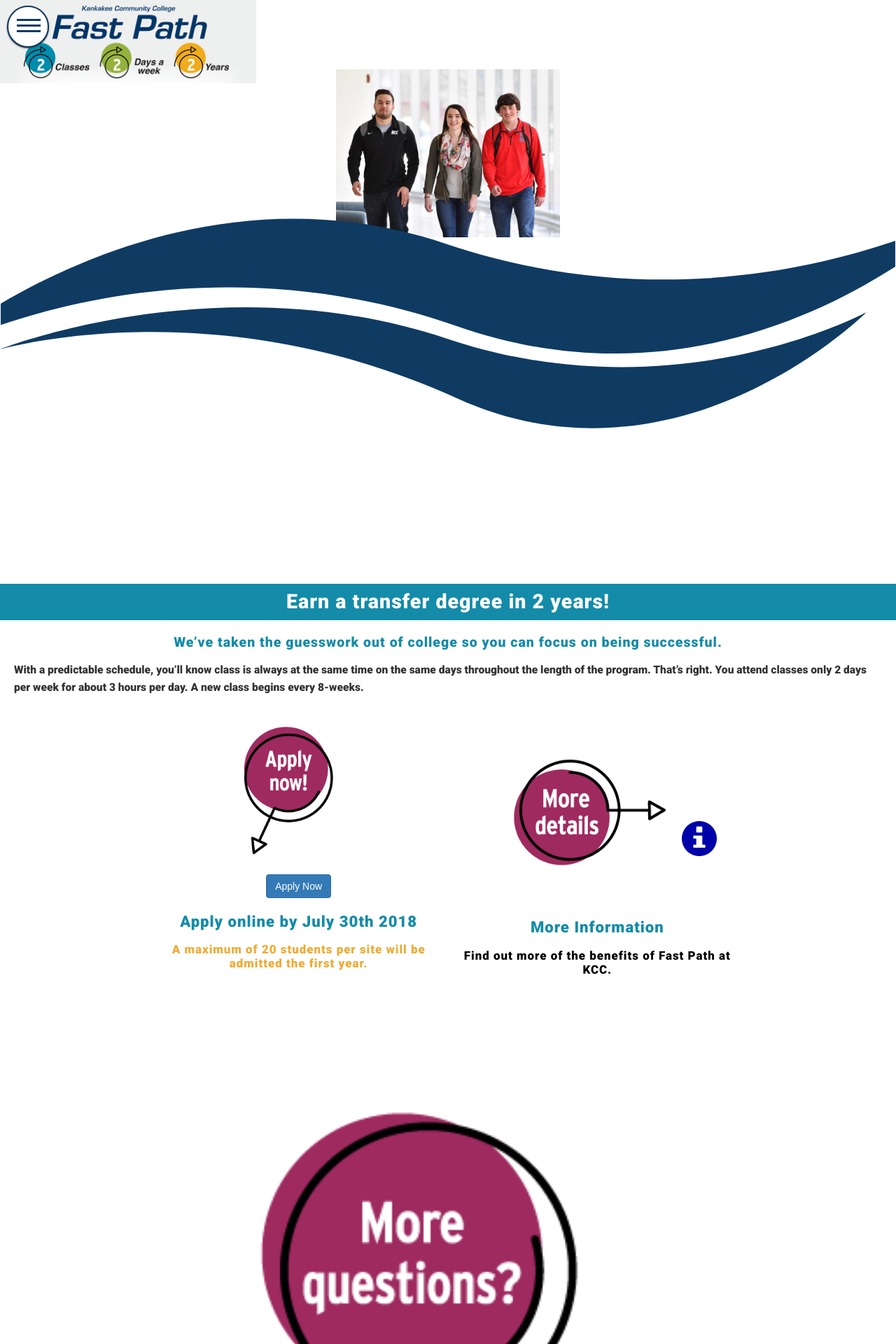
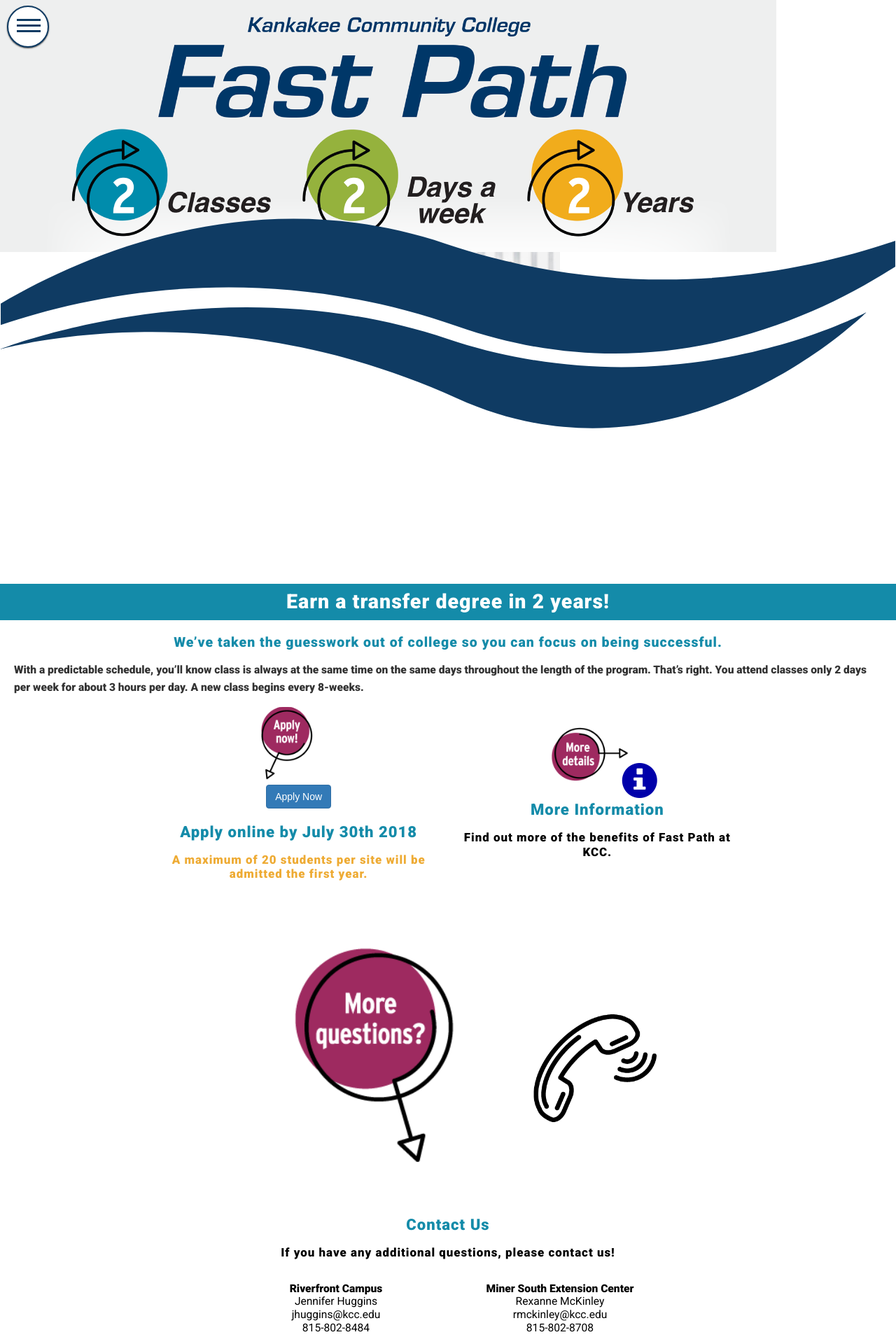
Before and after one commit to wdzajicek/jekyll-kcc-fastpath_img-zoom, a Jekyll site: the page built from index.md, in a window 1280 px wide. Shown: the top 1920 px of the page at 70% size. Built offline with Jekyll 4.4.1, drawn with Linux system fonts in a browser that asks for light colours; nearby versions of some CDN libraries.

Commit message:
Fix layout issues mobile and tablet devices up to iPad Pro size

```diff
--- a/_includes/bottom-cards.html
+++ b/_includes/bottom-cards.html
@@ -13,7 +13,7 @@
           <p class="card-p">We’ll help you start<br />your journey</p>
           <div class="engagement-card-cta"><a href="http://apply.kcc.edu" target="_blank" rel="noopener"><button type="button" class="button btn btn-primary card-btn">Apply Now</button></a></div>
         </div>
-        <div class="engagement-card-photo"><a href="http://apply.kcc.edu" target="_blank" rel="noopener"><img src="/img/D51_8659.jpg" alt="Woman using a laptop computer"/></a></div>
+        <div class="engagement-card-photo"><a href="http://apply.kcc.edu" target="_blank" rel="noopener"><img src="/img/D51_8659.jpg" alt="Woman using a laptop computer" class="img-marg"/></a></div>
       </div>
     </div>
     <br />
@@ -24,7 +24,7 @@
           <p class="card-p">Personalized, with <br />your own guide</p>
           <div class="engagement-card-cta"><a href="http://www.kcc.edu/future/start/Pages/vip.aspx" target="_blank" rel="noopener"><button type="button" class="button btn btn-primary card-btn">Visit KCC</button></a></div>
         </div>
-        <div class="engagement-card-photo"><a href="http://www.kcc.edu/future/start/Pages/vip.aspx" target="_blank" rel="noopener"><img src="/img/DSC_2659.jpg" alt="" /></a></div>
+        <div class="engagement-card-photo"><a href="http://www.kcc.edu/future/start/Pages/vip.aspx" target="_blank" rel="noopener"><img src="/img/DSC_2659.jpg" alt=""  class="img-marg"/></a></div>
       </div>
     </div>
     <br />
@@ -35,7 +35,7 @@
           <p class="card-p">FAFSA opens Oct. 1<br />KCC Scholarships open Nov. 1</p>
           <div class="engagement-card-cta"><a href="http://www.kcc.edu/financialaid" target="_blank" rel="noopener"><button type="button" class="button btn btn-primary card-btn">Tell me more</button></a></div>
         </div>
-        <div class="engagement-card-photo"><a href="http://www.kcc.edu/financialaid" target="_blank" rel="noopener"><img src="/img/D41_7247.jpg" /></a></div>
+        <div class="engagement-card-photo"><a href="http://www.kcc.edu/financialaid" target="_blank" rel="noopener"><img src="/img/D41_7247.jpg"  class="img-marg"/></a></div>
         </div>
     </div>
     <br />
--- a/css/main.css
+++ b/css/main.css
@@ -924,6 +924,18 @@
     background-size: contain;
     height: 320px; } }
 
+@media screen and (min-width: 768px) and (max-width: 1024px) {
+  .top-banner {
+    background-image: url(/img/top-banner-tablet.png);
+    background-size: contain;
+    height: 360px; } }
+
+@media screen and (min-width: 1025px) {
+  .top-banner {
+    background-image: url(/img/top-banner-desktop.png);
+    background-size: contain;
+    height: 360px; } }
+
 .hero {
   background-image: url(/img/hero_mobile_small.jpg);
   background-repeat: no-repeat;
@@ -963,6 +975,13 @@
     height: 560px;
     margin-top: -120px; } }
 
+@media screen and (min-width: 769px) and (max-width: 1024px) {
+  .hero {
+    background-image: url(/img/hero_tablet.jpg);
+    background-size: cover;
+    height: 750px;
+    margin-top: -90px; } }
+
 .wave {
   width: 100%;
   height: auto;
@@ -980,13 +999,15 @@
 
 @media screen and (min-width: 412px) and (max-width: 480px) {
   .wave {
-    margin-top: 400px;
-    margin-bottom: -30px; } }
+    margin-top: 400px; } }
 
 @media screen and (min-width: 481px) and (max-width: 768px) {
   .wave {
-    margin-top: 670px;
-    margin-bottom: -30px; } }
+    margin-top: 670px; } }
+
+@media screen and (min-width: 769px) and (max-width: 1024px) {
+  .wave {
+    margin-top: 900px; } }
 
 .content-marg {
   margin-top: -90px;
@@ -1033,6 +1054,14 @@
   overflow-y: hidden;
   width: 70%; }
 
+@media screen and (min-width: 768px) {
+  .apply-pos {
+    width: 60%; } }
+
+@media screen and (min-width: 1024px) {
+  .apply-pos {
+    width: 40%; } }
+
 .no-scroll {
   overflow-y: hidden; }
 
@@ -1042,15 +1071,31 @@
   margin-bottom: -40px;
   width: 80%; }
 
+@media screen and (min-width: 768px) {
+  .more-pos {
+    width: 60%; } }
+
+@media screen and (min-width: 1024px) {
+  .more-pos {
+    width: 40%; } }
+
 .phone {
   margin-left: -80px;
   margin-top: 40px;
   width: 30%; }
 
+@media screen and (min-width: 768px) {
+  .phone {
+    width: 20%; } }
+
 .questions-pos {
   margin-bottom: -40px;
   margin-top: -40px;
-  width: 80%; }
+  width: 60%; }
+
+@media screen and (min-width: 1024px) {
+  .questions-pos {
+    width: 40%; } }
 
 .contact-intro {
   font-family: 'Roboto', sans-serif;
@@ -1084,9 +1129,19 @@
   border-width: thin;
   border-color: white; }
 
+@media screen and (min-width: 768px) {
+  .engagement-card {
+    width: 40%;
+    margin-left: 30%;
+    margin-right: 30%; } }
+
 .card-btn {
   margin-bottom: 20px;
   margin-top: 20px; }
+
+@media screen and (min-width: 480px) {
+  .img-marg {
+    margin-bottom: 40px; } }
 
 .nav-social {
   float: left;
```
Also changed, not shown: _scss/2-global-components/_apply.scss (+12 -0 lines), _scss/2-global-components/_bottom-cards.scss (+14 -0 lines), _scss/2-global-components/_more.scss (+12 -0 lines), _scss/2-global-components/_questions.scss (+13 -1 lines), _scss/3-default-components/_index-banners.scss (+25 -0 lines), _scss/3-default-components/_wave.scss (+6 -2 lines).
